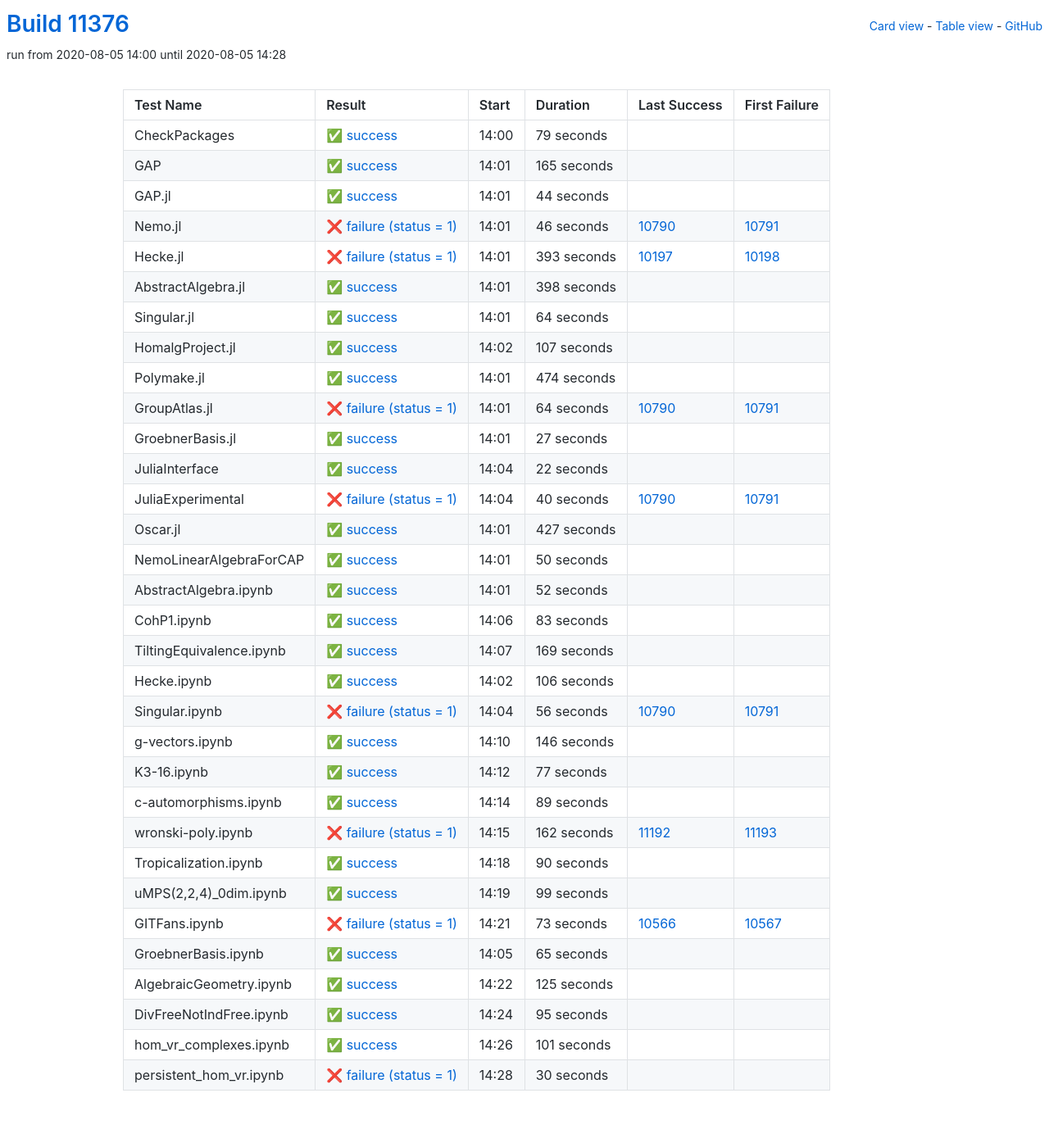
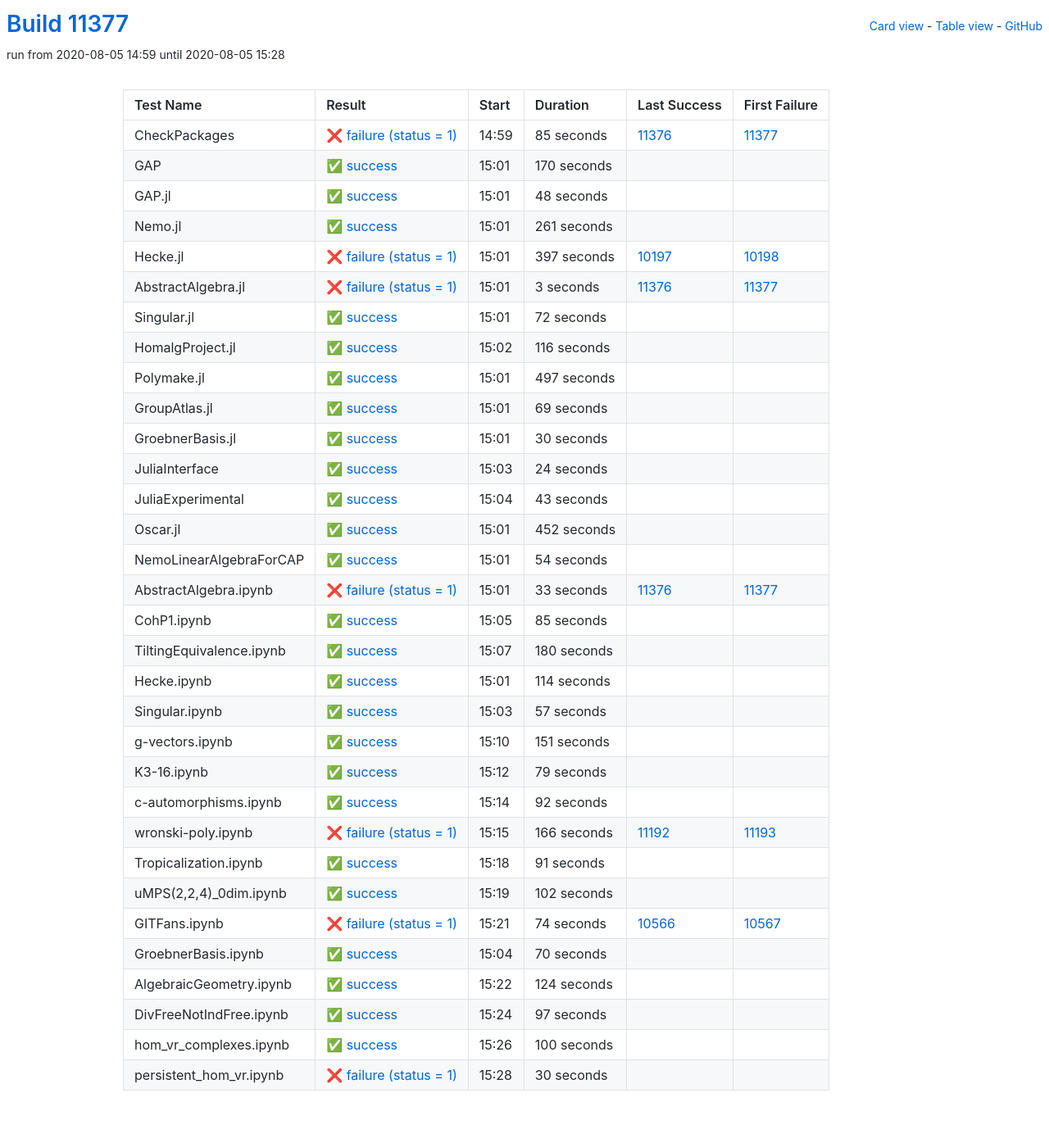
Before and after one commit to oscar-system/oscar-ci-status, a Jekyll site: the page built from table.html, in a window 1280 px wide. Shown: the whole page at 82% size. Built offline with Jekyll 4.4.1, drawn with Linux system fonts in a browser that asks for light colours.

Commit message:
Build #11377

```diff
--- a/_data/ci.yml
+++ b/_data/ci.yml
@@ -1,6 +1,6 @@
 ---
-build: 11376
-build_url: https://oscarci.mathematik.uni-kl.de/job/oscar/11376/
+build: 11377
+build_url: https://oscarci.mathematik.uni-kl.de/job/oscar/11377/
 job: oscar
 organization: oscar-system
 repo: oscar-ci-status
@@ -8,8 +8,260 @@
 tests:
 - name: CheckPackages
   id: checkpackages
-  log: https://oscarci.mathematik.uni-kl.de/job/oscar/11376/artifact/logs/build-11376/CheckPackages.log
-  start: 2020-08-05 14:00
+  log: https://oscarci.mathematik.uni-kl.de/job/oscar/11377/artifact/logs/build-11377/CheckPackages.log
+  start: 2020-08-05 14:59
+  success: false
+  exitcode: 1
+  status: failure
+  duration: 85
+  last_success: 11376
+  last_success_url: https://oscarci.mathematik.uni-kl.de/job/oscar/11376/
+  first_failure: 11377
+  first_failure_url: https://oscarci.mathematik.uni-kl.de/job/oscar/11377/
+- name: GAP
+  id: gap
+  log: https://oscarci.mathematik.uni-kl.de/job/oscar/11377/artifact/logs/build-11377/GAP.log
+  start: 2020-08-05 15:01
+  success: true
+  exitcode: 0
+  status: success
+  duration: 170
+  last_success: false
+  last_success_url:
+  first_failure: false
+  first_failure_url:
+- name: GAP.jl
+  id: gap-jl
+  log: https://oscarci.mathematik.uni-kl.de/job/oscar/11377/artifact/logs/build-11377/GAP.jl.log
+  start: 2020-08-05 15:01
+  success: true
+  exitcode: 0
+  status: success
+  duration: 48
+  last_success: false
+  last_success_url:
+  first_failure: false
+  first_failure_url:
+- name: Nemo.jl
+  id: nemo-jl
+  log: https://oscarci.mathematik.uni-kl.de/job/oscar/11377/artifact/logs/build-11377/Nemo.jl.log
+  start: 2020-08-05 15:01
+  success: true
+  exitcode: 0
+  status: success
+  duration: 261
+  last_success: false
+  last_success_url:
+  first_failure: false
+  first_failure_url:
+- name: Hecke.jl
+  id: hecke-jl
+  log: https://oscarci.mathematik.uni-kl.de/job/oscar/11377/artifact/logs/build-11377/Hecke.jl.log
+  start: 2020-08-05 15:01
+  success: false
+  exitcode: 1
+  status: failure
+  duration: 397
+  last_success: 10197
+  last_success_url: https://oscarci.mathematik.uni-kl.de/job/oscar/10197/
+  first_failure: 10198
+  first_failure_url: https://oscarci.mathematik.uni-kl.de/job/oscar/10198/
+- name: AbstractAlgebra.jl
+  id: abstractalgebra-jl
+  log: https://oscarci.mathematik.uni-kl.de/job/oscar/11377/artifact/logs/build-11377/AbstractAlgebra.jl.log
+  start: 2020-08-05 15:01
+  success: false
+  exitcode: 1
+  status: failure
+  duration: 3
+  last_success: 11376
+  last_success_url: https://oscarci.mathematik.uni-kl.de/job/oscar/11376/
+  first_failure: 11377
+  first_failure_url: https://oscarci.mathematik.uni-kl.de/job/oscar/11377/
+- name: Singular.jl
+  id: singular-jl
+  log: https://oscarci.mathematik.uni-kl.de/job/oscar/11377/artifact/logs/build-11377/Singular.jl.log
+  start: 2020-08-05 15:01
+  success: true
+  exitcode: 0
+  status: success
+  duration: 72
+  last_success: false
+  last_success_url:
+  first_failure: false
+  first_failure_url:
+- name: HomalgProject.jl
+  id: homalgproject-jl
+  log: https://oscarci.mathematik.uni-kl.de/job/oscar/11377/artifact/logs/build-11377/HomalgProject.jl.log
+  start: 2020-08-05 15:02
+  success: true
+  exitcode: 0
+  status: success
+  duration: 116
+  last_success: false
+  last_success_url:
+  first_failure: false
+  first_failure_url:
+- name: Polymake.jl
+  id: polymake-jl
+  log: https://oscarci.mathematik.uni-kl.de/job/oscar/11377/artifact/logs/build-11377/Polymake.jl.log
+  start: 2020-08-05 15:01
+  success: true
+  exitcode: 0
+  status: success
+  duration: 497
+  last_success: false
+  last_success_url:
+  first_failure: false
+  first_failure_url:
+- name: GroupAtlas.jl
+  id: groupatlas-jl
+  log: https://oscarci.mathematik.uni-kl.de/job/oscar/11377/artifact/logs/build-11377/GroupAtlas.jl.log
+  start: 2020-08-05 15:01
+  success: true
+  exitcode: 0
+  status: success
+  duration: 69
+  last_success: false
+  last_success_url:
+  first_failure: false
+  first_failure_url:
+- name: GroebnerBasis.jl
+  id: groebnerbasis-jl
+  log: https://oscarci.mathematik.uni-kl.de/job/oscar/11377/artifact/logs/build-11377/GroebnerBasis.jl.log
+  start: 2020-08-05 15:01
+  success: true
+  exitcode: 0
+  status: success
+  duration: 30
+  last_success: false
+  last_success_url:
+  first_failure: false
+  first_failure_url:
+- name: JuliaInterface
+  id: juliainterface
+  log: https://oscarci.mathematik.uni-kl.de/job/oscar/11377/artifact/logs/build-11377/JuliaInterface.log
+  start: 2020-08-05 15:03
+  success: true
+  exitcode: 0
+  status: success
+  duration: 24
+  last_success: false
+  last_success_url:
+  first_failure: false
+  first_failure_url:
+- name: JuliaExperimental
+  id: juliaexperimental
+  log: https://oscarci.mathematik.uni-kl.de/job/oscar/11377/artifact/logs/build-11377/JuliaExperimental.log
+  start: 2020-08-05 15:04
+  success: true
+  exitcode: 0
+  status: success
+  duration: 43
+  last_success: false
+  last_success_url:
+  first_failure: false
+  first_failure_url:
+- name: Oscar.jl
+  id: oscar-jl
+  log: https://oscarci.mathematik.uni-kl.de/job/oscar/11377/artifact/logs/build-11377/Oscar.jl.log
+  start: 2020-08-05 15:01
+  success: true
+  exitcode: 0
+  status: success
+  duration: 452
+  last_success: false
+  last_success_url:
+  first_failure: false
+  first_failure_url:
+- name: NemoLinearAlgebraForCAP
+  id: nemolinearalgebraforcap
+  log: https://oscarci.mathematik.uni-kl.de/job/oscar/11377/artifact/logs/build-11377/NemoLinearAlgebraForCAP.log
+  start: 2020-08-05 15:01
+  success: true
+  exitcode: 0
+  status: success
+  duration: 54
+  last_success: false
+  last_success_url:
+  first_failure: false
+  first_failure_url:
+- name: AbstractAlgebra.ipynb
+  id: abstractalgebra-ipynb
+  log: https://oscarci.mathematik.uni-kl.de/job/oscar/11377/artifact/logs/build-11377/AbstractAlgebra.ipynb.log
+  start: 2020-08-05 15:01
+  success: false
+  exitcode: 1
+  status: failure
+  duration: 33
+  last_success: 11376
+  last_success_url: https://oscarci.mathematik.uni-kl.de/job/oscar/11376/
+  first_failure: 11377
+  first_failure_url: https://oscarci.mathematik.uni-kl.de/job/oscar/11377/
+- name: CohP1.ipynb
+  id: cohp1-ipynb
+  log: https://oscarci.mathematik.uni-kl.de/job/oscar/11377/artifact/logs/build-11377/CohP1.ipynb.log
+  start: 2020-08-05 15:05
+  success: true
+  exitcode: 0
+  status: success
+  duration: 85
+  last_success: false
+  last_success_url:
+  first_failure: false
+  first_failure_url:
+- name: TiltingEquivalence.ipynb
+  id: tiltingequivalence-ipynb
+  log: https://oscarci.mathematik.uni-kl.de/job/oscar/11377/artifact/logs/build-11377/TiltingEquivalence.ipynb.log
+  start: 2020-08-05 15:07
+  success: true
+  exitcode: 0
+  status: success
+  duration: 180
+  last_success: false
+  last_success_url:
+  first_failure: false
+  first_failure_url:
+- name: Hecke.ipynb
+  id: hecke-ipynb
+  log: https://oscarci.mathematik.uni-kl.de/job/oscar/11377/artifact/logs/build-11377/Hecke.ipynb.log
+  start: 2020-08-05 15:01
+  success: true
+  exitcode: 0
+  status: success
+  duration: 114
+  last_success: false
+  last_success_url:
+  first_failure: false
+  first_failure_url:
+- name: Singular.ipynb
+  id: singular-ipynb
+  log: https://oscarci.mathematik.uni-kl.de/job/oscar/11377/artifact/logs/build-11377/Singular.ipynb.log
+  start: 2020-08-05 15:03
+  success: true
+  exitcode: 0
+  status: success
+  duration: 57
+  last_success: false
+  last_success_url:
+  first_failure: false
+  first_failure_url:
+- name: g-vectors.ipynb
+  id: g-vectors-ipynb
+  log: https://oscarci.mathematik.uni-kl.de/job/oscar/11377/artifact/logs/build-11377/g-vectors.ipynb.log
+  start: 2020-08-05 15:10
+  success: true
+  exitcode: 0
+  status: success
+  duration: 151
+  last_success: false
+  last_success_url:
+  first_failure: false
+  first_failure_url:
+- name: K3-16.ipynb
+  id: k3-16-ipynb
+  log: https://oscarci.mathematik.uni-kl.de/job/oscar/11377/artifact/logs/build-11377/K3-16.ipynb.log
+  start: 2020-08-05 15:12
   success: true
   exitcode: 0
   status: success
@@ -18,370 +270,118 @@
   last_success_url:
   first_failure: false
   first_failure_url:
-- name: GAP
-  id: gap
-  log: https://oscarci.mathematik.uni-kl.de/job/oscar/11376/artifact/logs/build-11376/GAP.log
-  start: 2020-08-05 14:01
+- name: c-automorphisms.ipynb
+  id: c-automorphisms-ipynb
+  log: https://oscarci.mathematik.uni-kl.de/job/oscar/11377/artifact/logs/build-11377/c-automorphisms.ipynb.log
+  start: 2020-08-05 15:14
   success: true
   exitcode: 0
   status: success
-  duration: 165
-  last_success: false
-  last_success_url:
-  first_failure: false
-  first_failure_url:
-- name: GAP.jl
-  id: gap-jl
-  log: https://oscarci.mathematik.uni-kl.de/job/oscar/11376/artifact/logs/build-11376/GAP.jl.log
-  start: 2020-08-05 14:01
-  success: true
-  exitcode: 0
-  status: success
-  duration: 44
-  last_success: false
-  last_success_url:
-  first_failure: false
-  first_failure_url:
-- name: Nemo.jl
-  id: nemo-jl
-  log: https://oscarci.mathematik.uni-kl.de/job/oscar/11376/artifact/logs/build-11376/Nemo.jl.log
-  start: 2020-08-05 14:01
-  success: false
-  exitcode: 1
-  status: failure
-  duration: 46
-  last_success: 10790
-  last_success_url: https://oscarci.mathematik.uni-kl.de/job/oscar/10790/
-  first_failure: 10791
-  first_failure_url: https://oscarci.mathematik.uni-kl.de/job/oscar/10791/
-- name: Hecke.jl
-  id: hecke-jl
-  log: https://oscarci.mathematik.uni-kl.de/job/oscar/11376/artifact/logs/build-11376/Hecke.jl.log
-  start: 2020-08-05 14:01
-  success: false
-  exitcode: 1
-  status: failure
-  duration: 393
-  last_success: 10197
-  last_success_url: https://oscarci.mathematik.uni-kl.de/job/oscar/10197/
-  first_failure: 10198
-  first_failure_url: https://oscarci.mathematik.uni-kl.de/job/oscar/10198/
-- name: AbstractAlgebra.jl
-  id: abstractalgebra-jl
-  log: https://oscarci.mathematik.uni-kl.de/job/oscar/11376/artifact/logs/build-11376/AbstractAlgebra.jl.log
-  start: 2020-08-05 14:01
-  success: true
-  exitcode: 0
-  status: success
-  duration: 398
-  last_success: false
-  last_success_url:
-  first_failure: false
-  first_failure_url:
-- name: Singular.jl
-  id: singular-jl
-  log: https://oscarci.mathematik.uni-kl.de/job/oscar/11376/artifact/logs/build-11376/Singular.jl.log
-  start: 2020-08-05 14:01
-  success: true
-  exitcode: 0
-  status: success
-  duration: 64
-  last_success: false
-  last_success_url:
-  first_failure: false
-  first_failure_url:
-- name: HomalgProject.jl
-  id: homalgproject-jl
-  log: https://oscarci.mathematik.uni-kl.de/job/oscar/11376/artifact/logs/build-11376/HomalgProject.jl.log
-  start: 2020-08-05 14:02
-  success: true
-  exitcode: 0
-  status: success
-  duration: 107
-  last_success: false
-  last_success_url:
-  first_failure: false
-  first_failure_url:
-- name: Polymake.jl
-  id: polymake-jl
-  log: https://oscarci.mathematik.uni-kl.de/job/oscar/11376/artifact/logs/build-11376/Polymake.jl.log
-  start: 2020-08-05 14:01
-  success: true
-  exitcode: 0
-  status: success
-  duration: 474
-  last_success: false
-  last_success_url:
-  first_failure: false
-  first_failure_url:
-- name: GroupAtlas.jl
-  id: groupatlas-jl
-  log: https://oscarci.mathematik.uni-kl.de/job/oscar/11376/artifact/logs/build-11376/GroupAtlas.jl.log
-  start: 2020-08-05 14:01
-  success: false
-  exitcode: 1
-  status: failure
-  duration: 64
-  last_success: 10790
-  last_success_url: https://oscarci.mathematik.uni-kl.de/job/oscar/10790/
-  first_failure: 10791
-  first_failure_url: https://oscarci.mathematik.uni-kl.de/job/oscar/10791/
-- name: GroebnerBasis.jl
-  id: groebnerbasis-jl
-  log: https://oscarci.mathematik.uni-kl.de/job/oscar/11376/artifact/logs/build-11376/GroebnerBasis.jl.log
-  start: 2020-08-05 14:01
-  success: true
-  exitcode: 0
-  status: success
-  duration: 27
-  last_success: false
-  last_success_url:
-  first_failure: false
-  first_failure_url:
-- name: JuliaInterface
-  id: juliainterface
-  log: https://oscarci.mathematik.uni-kl.de/job/oscar/11376/artifact/logs/build-11376/JuliaInterface.log
-  start: 2020-08-05 14:04
-  success: true
-  exitcode: 0
-  status: success
-  duration: 22
-  last_success: false
-  last_success_url:
-  first_failure: false
-  first_failure_url:
-- name: JuliaExperimental
-  id: juliaexperimental
-  log: https://oscarci.mathematik.uni-kl.de/job/oscar/11376/artifact/logs/build-11376/JuliaExperimental.log
-  start: 2020-08-05 14:04
-  success: false
-  exitcode: 1
-  status: failure
-  duration: 40
-  last_success: 10790
-  last_success_url: https://oscarci.mathematik.uni-kl.de/job/oscar/10790/
-  first_failure: 10791
-  first_failure_url: https://oscarci.mathematik.uni-kl.de/job/oscar/10791/
-- name: Oscar.jl
-  id: oscar-jl
-  log: https://oscarci.mathematik.uni-kl.de/job/oscar/11376/artifact/logs/build-11376/Oscar.jl.log
-  start: 2020-08-05 14:01
-  success: true
-  exitcode: 0
-  status: success
-  duration: 427
-  last_success: false
-  last_success_url:
-  first_failure: false
-  first_failure_url:
-- name: NemoLinearAlgebraForCAP
-  id: nemolinearalgebraforcap
-  log: https://oscarci.mathematik.uni-kl.de/job/oscar/11376/artifact/logs/build-11376/NemoLinearAlgebraForCAP.log
-  start: 2020-08-05 14:01
-  success: true
-  exitcode: 0
-  status: success
-  duration: 50
-  last_success: false
-  last_success_url:
-  first_failure: false
-  first_failure_url:
-- name: AbstractAlgebra.ipynb
-  id: abstractalgebra-ipynb
-  log: https://oscarci.mathematik.uni-kl.de/job/oscar/11376/artifact/logs/build-11376/AbstractAlgebra.ipynb.log
-  start: 2020-08-05 14:01
-  success: true
-  exitcode: 0
-  status: success
-  duration: 52
-  last_success: false
-  last_success_url:
-  first_failure: false
-  first_failure_url:
-- name: CohP1.ipynb
-  id: cohp1-ipynb
-  log: https://oscarci.mathematik.uni-kl.de/job/oscar/11376/artifact/logs/build-11376/CohP1.ipynb.log
-  start: 2020-08-05 14:06
-  success: true
-  exitcode: 0
-  status: success
-  duration: 83
-  last_success: false
-  last_success_url:
-  first_failure: false
-  first_failure_url:
-- name: TiltingEquivalence.ipynb
-  id: tiltingequivalence-ipynb
-  log: https://oscarci.mathematik.uni-kl.de/job/oscar/11376/artifact/logs/build-11376/TiltingEquivalence.ipynb.log
-  start: 2020-08-05 14:07
-  success: true
-  exitcode: 0
-  status: success
-  duration: 169
-  last_success: false
-  last_success_url:
-  first_failure: false
-  first_failure_url:
-- name: Hecke.ipynb
-  id: hecke-ipynb
-  log: https://oscarci.mathematik.uni-kl.de/job/oscar/11376/artifact/logs/build-11376/Hecke.ipynb.log
-  start: 2020-08-05 14:02
-  success: true
-  exitcode: 0
-  status: success
-  duration: 106
-  last_success: false
-  last_success_url:
-  first_failure: false
-  first_failure_url:
-- name: Singular.ipynb
-  id: singular-ipynb
-  log: https://oscarci.mathematik.uni-kl.de/job/oscar/11376/artifact/logs/build-11376/Singular.ipynb.log
-  start: 2020-08-05 14:04
-  success: false
-  exitcode: 1
-  status: failure
-  duration: 56
-  last_success: 10790
-  last_success_url: https://oscarci.mathematik.uni-kl.de/job/oscar/10790/
-  first_failure: 10791
-  first_failure_url: https://oscarci.mathematik.uni-kl.de/job/oscar/10791/
-- name: g-vectors.ipynb
-  id: g-vectors-ipynb
-  log: https://oscarci.mathematik.uni-kl.de/job/oscar/11376/artifact/logs/build-11376/g-vectors.ipynb.log
-  start: 2020-08-05 14:10
-  success: true
-  exitcode: 0
-  status: success
-  duration: 146
-  last_success: false
-  last_success_url:
-  first_failure: false
-  first_failure_url:
-- name: K3-16.ipynb
-  id: k3-16-ipynb
-  log: https://oscarci.mathematik.uni-kl.de/job/oscar/11376/artifact/logs/build-11376/K3-16.ipynb.log
-  start: 2020-08-05 14:12
-  success: true
-  exitcode: 0
-  status: success
-  duration: 77
-  last_success: false
-  last_success_url:
-  first_failure: false
-  first_failure_url:
-- name: c-automorphisms.ipynb
-  id: c-automorphisms-ipynb
-  log: https://oscarci.mathematik.uni-kl.de/job/oscar/11376/artifact/logs/build-11376/c-automorphisms.ipynb.log
-  start: 2020-08-05 14:14
-  success: true
-  exitcode: 0
-  status: success
-  duration: 89
+  duration: 92
   last_success: false
   last_success_url:
   first_failure: false
   first_failure_url:
 - name: wronski-poly.ipynb
   id: wronski-poly-ipynb
-  log: https://oscarci.mathematik.uni-kl.de/job/oscar/11376/artifact/logs/build-11376/wronski-poly.ipynb.log
-  start: 2020-08-05 14:15
+  log: https://oscarci.mathematik.uni-kl.de/job/oscar/11377/artifact/logs/build-11377/wronski-poly.ipynb.log
+  start: 2020-08-05 15:15
   success: false
   exitcode: 1
   status: failure
-  duration: 162
+  duration: 166
   last_success: 11192
   last_success_url: https://oscarci.mathematik.uni-kl.de/job/oscar/11192/
   first_failure: 11193
   first_failure_url: https://oscarci.mathematik.uni-kl.de/job/oscar/11193/
 - name: Tropicalization.ipynb
   id: tropicalization-ipynb
-  log: https://oscarci.mathematik.uni-kl.de/job/oscar/11376/artifact/logs/build-11376/Tropicalization.ipynb.log
-  start: 2020-08-05 14:18
+  log: https://oscarci.mathematik.uni-kl.de/job/oscar/11377/artifact/logs/build-11377/Tropicalization.ipynb.log
+  start: 2020-08-05 15:18
   success: true
   exitcode: 0
   status: success
-  duration: 90
+  duration: 91
   last_success: false
   last_success_url:
   first_failure: false
   first_failure_url:
 - name: uMPS(2,2,4)_0dim.ipynb
   id: umps-2-2-4-0dim-ipynb
-  log: https://oscarci.mathematik.uni-kl.de/job/oscar/11376/artifact/logs/build-11376/uMPS-2-2-4-_0dim.ipynb.log
-  start: 2020-08-05 14:19
+  log: https://oscarci.mathematik.uni-kl.de/job/oscar/11377/artifact/logs/build-11377/uMPS-2-2-4-_0dim.ipynb.log
+  start: 2020-08-05 15:19
   success: true
   exitcode: 0
   status: success
-  duration: 99
+  duration: 102
   last_success: false
   last_success_url:
   first_failure: false
   first_failure_url:
 - name: GITFans.ipynb
   id: gitfans-ipynb
-  log: https://oscarci.mathematik.uni-kl.de/job/oscar/11376/artifact/logs/build-11376/GITFans.ipynb.log
-  start: 2020-08-05 14:21
+  log: https://oscarci.mathematik.uni-kl.de/job/oscar/11377/artifact/logs/build-11377/GITFans.ipynb.log
+  start: 2020-08-05 15:21
   success: false
   exitcode: 1
   status: failure
-  duration: 73
+  duration: 74
   last_success: 10566
   last_success_url: https://oscarci.mathematik.uni-kl.de/job/oscar/10566/
   first_failure: 10567
   first_failure_url: https://oscarci.mathematik.uni-kl.de/job/oscar/10567/
 - name: GroebnerBasis.ipynb
   id: groebnerbasis-ipynb
-  log: https://oscarci.mathematik.uni-kl.de/job/oscar/11376/artifact/logs/build-11376/GroebnerBasis.ipynb.log
-  start: 2020-08-05 14:05
+  log: https://oscarci.mathematik.uni-kl.de/job/oscar/11377/artifact/logs/build-11377/GroebnerBasis.ipynb.log
+  start: 2020-08-05 15:04
   success: true
   exitcode: 0
   status: success
-  duration: 65
+  duration: 70
   last_success: false
   last_success_url:
   first_failure: false
   first_failure_url:
 - name: AlgebraicGeometry.ipynb
   id: algebraicgeometry-ipynb
-  log: https://oscarci.mathematik.uni-kl.de/job/oscar/11376/artifact/logs/build-11376/AlgebraicGeometry.ipynb.log
-  start: 2020-08-05 14:22
+  log: https://oscarci.mathematik.uni-kl.de/job/oscar/11377/artifact/logs/build-11377/AlgebraicGeometry.ipynb.log
+  start: 2020-08-05 15:22
   success: true
   exitcode: 0
   status: success
-  duration: 125
+  duration: 124
   last_success: false
   last_success_url:
   first_failure: false
   first_failure_url:
 - name: DivFreeNotIndFree.ipynb
   id: divfreenotindfree-ipynb
-  log: https://oscarci.mathematik.uni-kl.de/job/oscar/11376/artifact/logs/build-11376/DivFreeNotIndFree.ipynb.log
-  start: 2020-08-05 14:24
+  log: https://oscarci.mathematik.uni-kl.de/job/oscar/11377/artifact/logs/build-11377/DivFreeNotIndFree.ipynb.log
+  start: 2020-08-05 15:24
   success: true
   exitcode: 0
   status: success
-  duration: 95
+  duration: 97
   last_success: false
   last_success_url:
   first_failure: false
   first_failure_url:
 - name: hom_vr_complexes.ipynb
   id: hom-vr-complexes-ipynb
-  log: https://oscarci.mathematik.uni-kl.de/job/oscar/11376/artifact/logs/build-11376/hom_vr_complexes.ipynb.log
-  start: 2020-08-05 14:26
+  log: https://oscarci.mathematik.uni-kl.de/job/oscar/11377/artifact/logs/build-11377/hom_vr_complexes.ipynb.log
+  start: 2020-08-05 15:26
   success: true
   exitcode: 0
   status: success
-  duration: 101
+  duration: 100
   last_success: false
   last_success_url:
   first_failure: false
   first_failure_url:
 - name: persistent_hom_vr.ipynb
   id: persistent-hom-vr-ipynb
-  log: https://oscarci.mathematik.uni-kl.de/job/oscar/11376/artifact/logs/build-11376/persistent_hom_vr.ipynb.log
-  start: 2020-08-05 14:28
+  log: https://oscarci.mathematik.uni-kl.de/job/oscar/11377/artifact/logs/build-11377/persistent_hom_vr.ipynb.log
+  start: 2020-08-05 15:28
   success: false
   exitcode: 1
   status: failure
```
Also changed, not shown: README.md.
